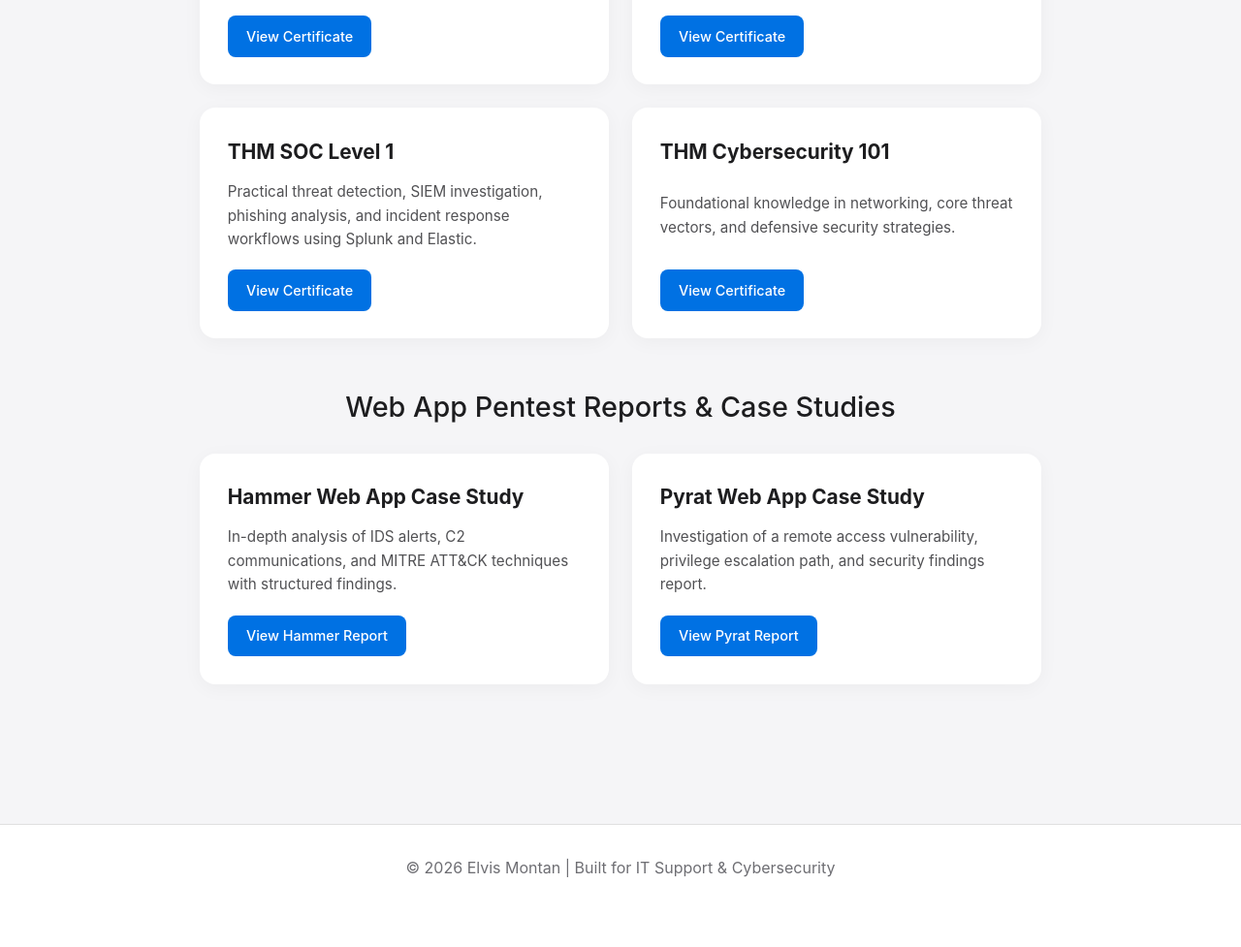
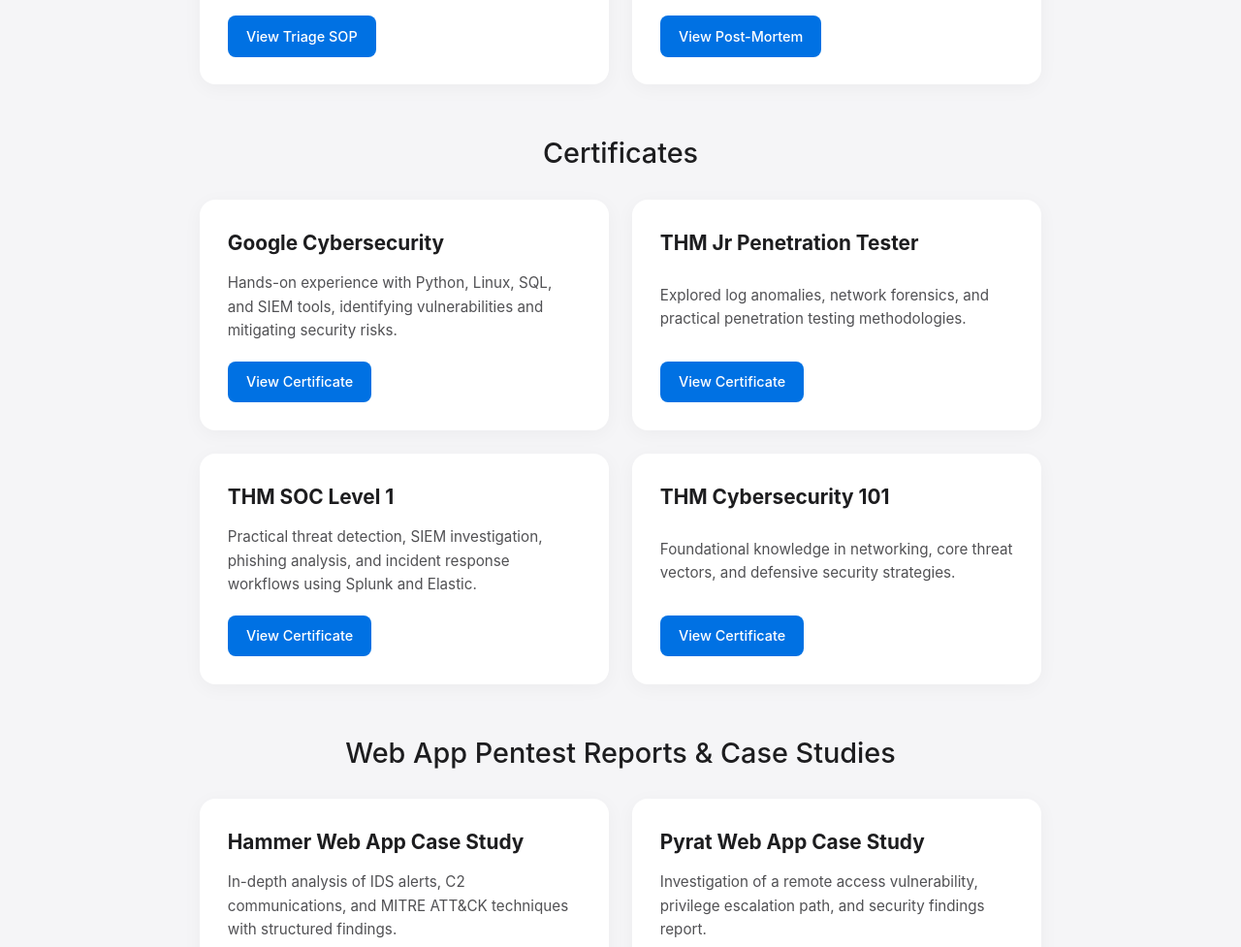
Before and after one commit to HackedLove/EM-Portfolio, a plain HTML site: page index.html in a window 1280 px wide. Shown: the part 1089-2066 px from the top of the page at 97% size. Drawn offline with Linux system fonts and the light colour scheme.

Commit message:
index.html

```diff
--- a/index.html
+++ b/index.html
@@ -3,7 +3,7 @@
 <head>
   <meta charset="UTF-8" />
   <meta name="viewport" content="width=device-width, initial-scale=1.0" />
-  <title>Elvis Montan | Cybersecurity & IT Support Portfolio</title>
+  <title>Elvis Montan | IT Support & Cybersecurity Portfolio</title>
   <style>
     * {
       margin: 0;
@@ -114,7 +114,7 @@
       <h2>About Me</h2>
       <div class="card" style="text-align: center;">
         <p style="max-width: 750px; margin: 0 auto; color: #333;">
-          I am an IT Support and Cybersecurity professional blending years of high-stakes operational coordination experience with hands-on technical training. I specialize in endpoint troubleshooting, threat identification, incident triage, and clear, user-first communication.
+          Blending years of high-stakes operational coordination experience with CompTIA A+, Security+, and Google IT Support certifications. I specialize in endpoint troubleshooting, threat identification, incident triage, and clear, user-first communication.
         </p>
       </div>
     </section>
@@ -125,7 +125,7 @@
       <div class="grid-container">
         <div class="card">
           <h3>Cybersecurity Resume</h3>
-          <p>Focused on SOC analysis, threat detection, log analysis, and incident response using tools like Splunk, Wireshark, and Linux.</p>
+          <p>Focused on SOC analysis, threat detection, log analysis, and incident response using Splunk, Wireshark, and Linux.</p>
           <a href="cyber-resume.pdf" target="_blank" class="btn">View Cyber Resume</a>
         </div>
         <div class="card">
@@ -136,190 +136,19 @@
       </div>
     </section>
 
-    <!-- Certification Section -->
+    <!-- IT Support Knowledge Base & SOPs (NEW) -->
     <section>
-      <h2>Certificates</h2>
+      <h2>IT Support Playbooks & SOPs</h2>
       <div class="grid-container">
         <div class="card">
-          <h3>Google Cybersecurity</h3>
-          <p>Hands-on experience with Python, Linux, SQL, and SIEM tools, identifying vulnerabilities and mitigating security risks.</p>
-          <a href="google-cybersecurity.pdf" target="_blank" class="btn">View Certificate</a>
+          <h3>Network Share Access Triage</h3>
+          <p>Standard operating procedure analyzing VLAN subnets, switch port configurations, and Layer 3 ACL policies to solve share connection errors.</p>
+          <a href="kb-network-triage.md" target="_blank" class="btn">View Triage SOP</a>
         </div>
         <div class="card">
-          <h3>THM Jr Penetration Tester</h3>
-          <p>Explored log anomalies, network forensics, and practical penetration testing methodologies.</p>
-          <a href="THM-JR-PENTESTER.pdf" target="_blank" class="btn">View Certificate</a>
-        </div>
-        <div class="card">
-          <h3>THM SOC Level 1</h3>
-          <p>Practical threat detection, SIEM investigation, phishing analysis, and incident response workflows using Splunk and Elastic.</p>
-          <a href="THM-SOC-LEVEL-1.pdf" target="_blank" class="btn">View Certificate</a>
-        </div>
-        <div class="card">
-          <h3>THM Cybersecurity 101</h3>
-          <p>Foundational knowledge in networking, core threat vectors, and defensive security strategies.</p>
-          <a href="THM-CYBER-SECURITY-101.pdf" target="_blank" class="btn">View Certificate</a>
-        </div>
-      </div>
-    </section>
-
-    <!-- Portfolio Section / Reports -->
-    <section>
-      <h2>Web App Pentest Reports & Case Studies</h2>
-      <div class="grid-container">
-        <div class="card">
-          <h3>Hammer Web App Case Study</h3>
-          <p>In-depth analysis of IDS alerts, C2 communications, and MITRE ATT&CK techniques with structured findings.</p>
-          <a href="Hammer_Report.pdf" target="_blank" class="btn">View Hammer Report</a>
-        </div>
-        <div class="card">
-          <h3>Pyrat Web App Case Study</h3>
-          <p>Investigation of a remote access vulnerability, privilege escalation path, and security findings report.</p>
-          <a href="Pyrat_Report.pdf" target="_blank" class="btn">View Pyrat Report</a>
-        </div>
-      </div>
-    </section>
-  </main>
-
-  <footer>
-    <p>&copy; 2026 Elvis Montan | Built for IT Support & Cybersecurity</p>
-  </footer>
-
-</body>
-</html><!DOCTYPE html>
-<html lang="en">
-<head>
-  <meta charset="UTF-8" />
-  <meta name="viewport" content="width=device-width, initial-scale=1.0" />
-  <title>Elvis Montan | Cybersecurity & IT Support Portfolio</title>
-  <style>
-    * {
-      margin: 0;
-      padding: 0;
-      box-sizing: border-box;
-      font-family: -apple-system, BlinkMacSystemFont, "Segoe UI", Roboto, Helvetica, Arial, sans-serif;
-    }
-    body {
-      background: #f5f5f7;
-      color: #1d1d1f;
-      line-height: 1.6;
-    }
-    header {
-      background: #fff;
-      padding: 2.5rem 2rem;
-      text-align: center;
-      border-bottom: 1px solid #e0e0e0;
-    }
-    header h1 {
-      font-size: 2.5rem;
-      font-weight: 600;
-    }
-    header p {
-      font-size: 1.2rem;
-      color: #6e6e73;
-      margin-top: 0.5rem;
-    }
-    main {
-      max-width: 900px;
-      margin: 0 auto;
-      padding: 2rem 1rem;
-    }
-    section {
-      margin: 3rem 0;
-    }
-    h2 {
-      font-size: 1.8rem;
-      font-weight: 500;
-      margin-bottom: 1.5rem;
-      text-align: center;
-      color: #1d1d1f;
-    }
-    .grid-container {
-      display: grid;
-      grid-template-columns: repeat(auto-fit, minmax(280px, 1fr));
-      gap: 1.5rem;
-    }
-    .card {
-      background: #fff;
-      padding: 1.8rem;
-      border-radius: 16px;
-      box-shadow: 0 4px 20px rgba(0,0,0,0.04);
-      transition: transform 0.3s ease, box-shadow 0.3s ease;
-      display: flex;
-      flex-direction: column;
-      justify-content: space-between;
-    }
-    .card:hover {
-      transform: translateY(-4px);
-      box-shadow: 0 8px 30px rgba(0,0,0,0.08);
-    }
-    .card h3 {
-      font-size: 1.3rem;
-      margin-bottom: 0.8rem;
-    }
-    .card p {
-      font-size: 0.95rem;
-      color: #515154;
-      margin-bottom: 1.2rem;
-    }
-    .btn {
-      display: inline-block;
-      padding: 0.6rem 1.2rem;
-      background-color: #0071e3;
-      color: #fff;
-      border-radius: 8px;
-      font-size: 0.9rem;
-      font-weight: 500;
-      text-align: center;
-      text-decoration: none;
-      transition: background-color 0.2s ease;
-      align-self: flex-start;
-    }
-    .btn:hover {
-      background-color: #0077ed;
-      text-decoration: none;
-    }
-    footer {
-      text-align: center;
-      padding: 2rem;
-      background: #fff;
-      color: #6e6e73;
-      border-top: 1px solid #e0e0e0;
-      margin-top: 4rem;
-    }
-  </style>
-</head>
-<body>
-
-  <header>
-    <h1>Elvis Montan</h1>
-    <p>IT Support Specialist | Cybersecurity Analyst | Operational Coordinator</p>
-  </header>
-
-  <main>
-    <!-- About Me Section -->
-    <section>
-      <h2>About Me</h2>
-      <div class="card" style="text-align: center;">
-        <p style="max-width: 750px; margin: 0 auto; color: #333;">
-          I am an IT Support and Cybersecurity professional blending years of high-stakes operational coordination experience with hands-on technical training. I specialize in endpoint troubleshooting, threat identification, incident triage, and clear, user-first communication.
-        </p>
-      </div>
-    </section>
-
-    <!-- Resume Section -->
-    <section id="resumes">
-      <h2>Resumes</h2>
-      <div class="grid-container">
-        <div class="card">
-          <h3>Cybersecurity Resume</h3>
-          <p>Focused on SOC analysis, threat detection, log analysis, and incident response using tools like Splunk, Wireshark, and Linux.</p>
-          <a href="cyber-resume.pdf" target="_blank" class="btn">View Cyber Resume</a>
-        </div>
-        <div class="card">
-          <h3>Help Desk / IT Support Resume</h3>
-          <p>Targeted toward IT support, user endpoint provisioning, ticketing workflows, Active Directory administration, and troubleshooting.</p>
-          <a href="help-desk-IT-support-resume.pdf" target="_blank" class="btn">View IT Support Resume</a>
+          <h3>Incident Post-Mortem Playbook</h3>
+          <p>Structured breakdown of triaging and resolving urgent multi-user authentication failures under tight operational pressure.</p>
+          <a href="incident-postmortem.md" target="_blank" class="btn">View Post-Mortem</a>
         </div>
       </div>
     </section>
```
